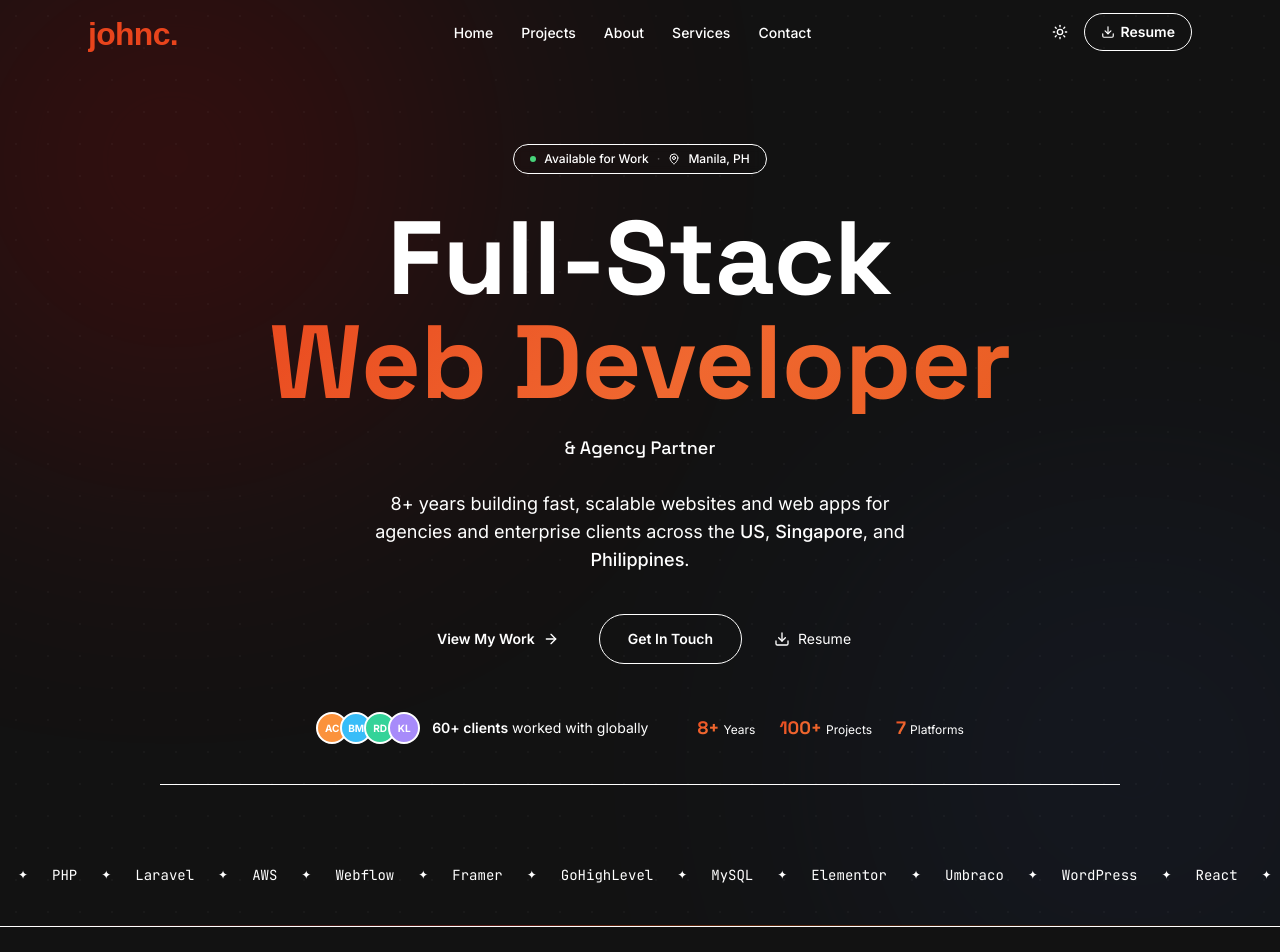
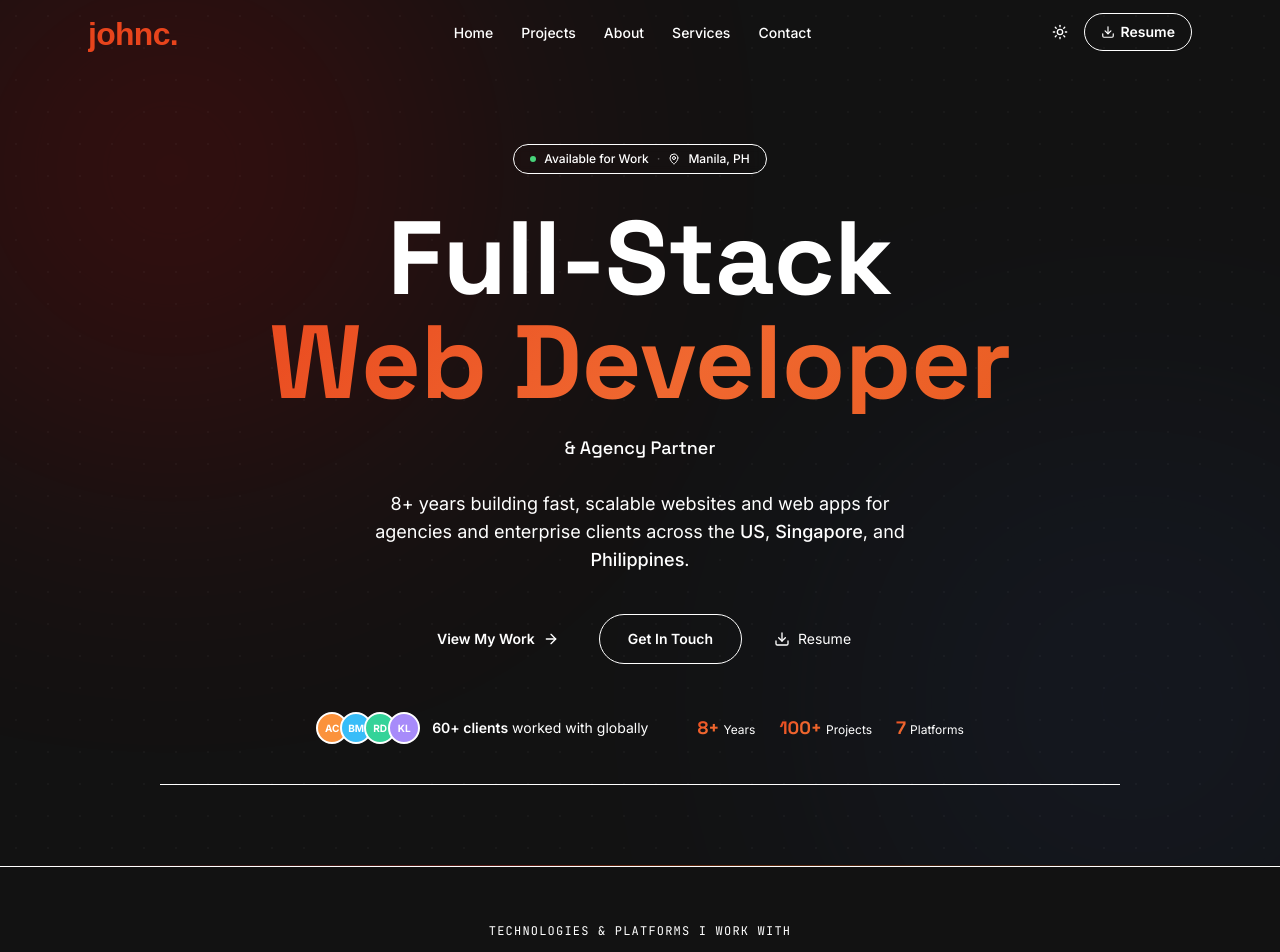
Before and after one commit to jhongcarlos/portfolio, a Next.js app: page / in a window 1280 px wide. Shown: the top 952 px of the page. Built offline with nearby package versions, Linux system fonts and the light colour scheme.

Commit message:
Remove duplicate marquee from hero (TechStack section already has one)

```diff
--- a/src/components/home/hero.tsx
+++ b/src/components/home/hero.tsx
@@ -9,12 +9,6 @@ const ease = [0.21, 0.47, 0.32, 0.98] as const;
 
 const rotatingTitles = ["WordPress Expert", "React Developer", "Agency Partner"];
 
-const STACK = [
-  "WordPress", "React", "Next.js", "PHP", "Laravel", "AWS",
-  "Webflow", "Framer", "GoHighLevel", "MySQL", "Elementor", "Umbraco",
-  "WordPress", "React", "Next.js", "PHP", "Laravel", "AWS",
-  "Webflow", "Framer", "GoHighLevel", "MySQL", "Elementor", "Umbraco",
-];
 
 const AVATARS = [
   { bg: "bg-orange-400", initials: "AC" },
@@ -170,35 +164,6 @@ export default function Hero() {
         </motion.div>
       </div>
 
-      {/* ── Scrolling marquee ── */}
-      <motion.div
-        initial={{ opacity: 0 }}
-        animate={{ opacity: 1 }}
-        transition={{ delay: 0.7, duration: 0.6 }}
-        className="relative z-10 w-full overflow-hidden pb-10"
-      >
-        <div className="flex gap-0">
-          <motion.div
-            animate={{ x: ["0%", "-50%"] }}
-            transition={{ duration: 28, repeat: Infinity, ease: "linear" }}
-            className="flex items-center gap-6 whitespace-nowrap will-change-transform"
-          >
-            {STACK.map((tech, i) => (
-              <span key={i} className="flex items-center gap-6">
-                <span className="text-sm font-mono text-muted-foreground/50 hover:text-muted-foreground transition-colors">
-                  {tech}
-                </span>
-                <span className="text-border text-xs">✦</span>
-              </span>
-            ))}
-          </motion.div>
-        </div>
-
-        {/* Fade edges */}
-        <div className="absolute inset-y-0 left-0 w-20 bg-gradient-to-r from-background to-transparent pointer-events-none" />
-        <div className="absolute inset-y-0 right-0 w-20 bg-gradient-to-l from-background to-transparent pointer-events-none" />
-      </motion.div>
-
     </section>
   );
 }
```
